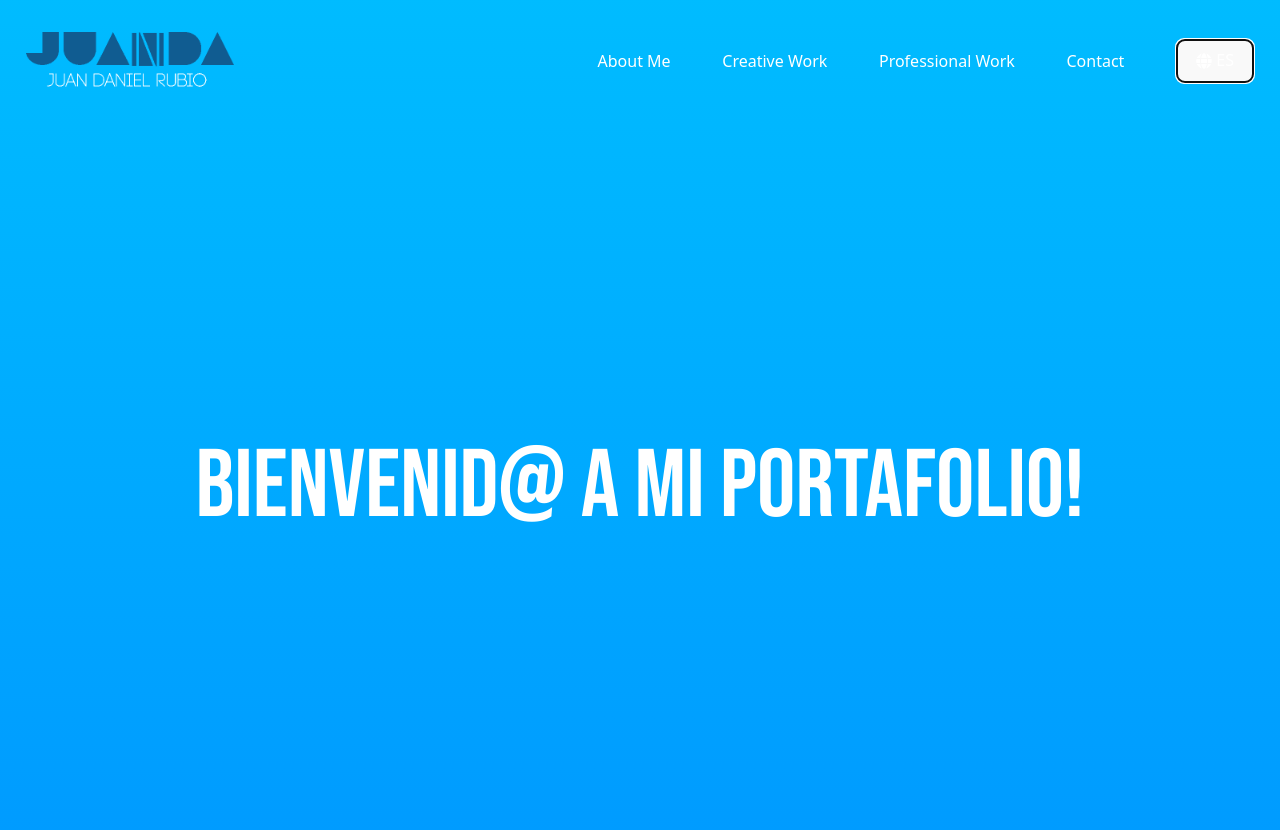
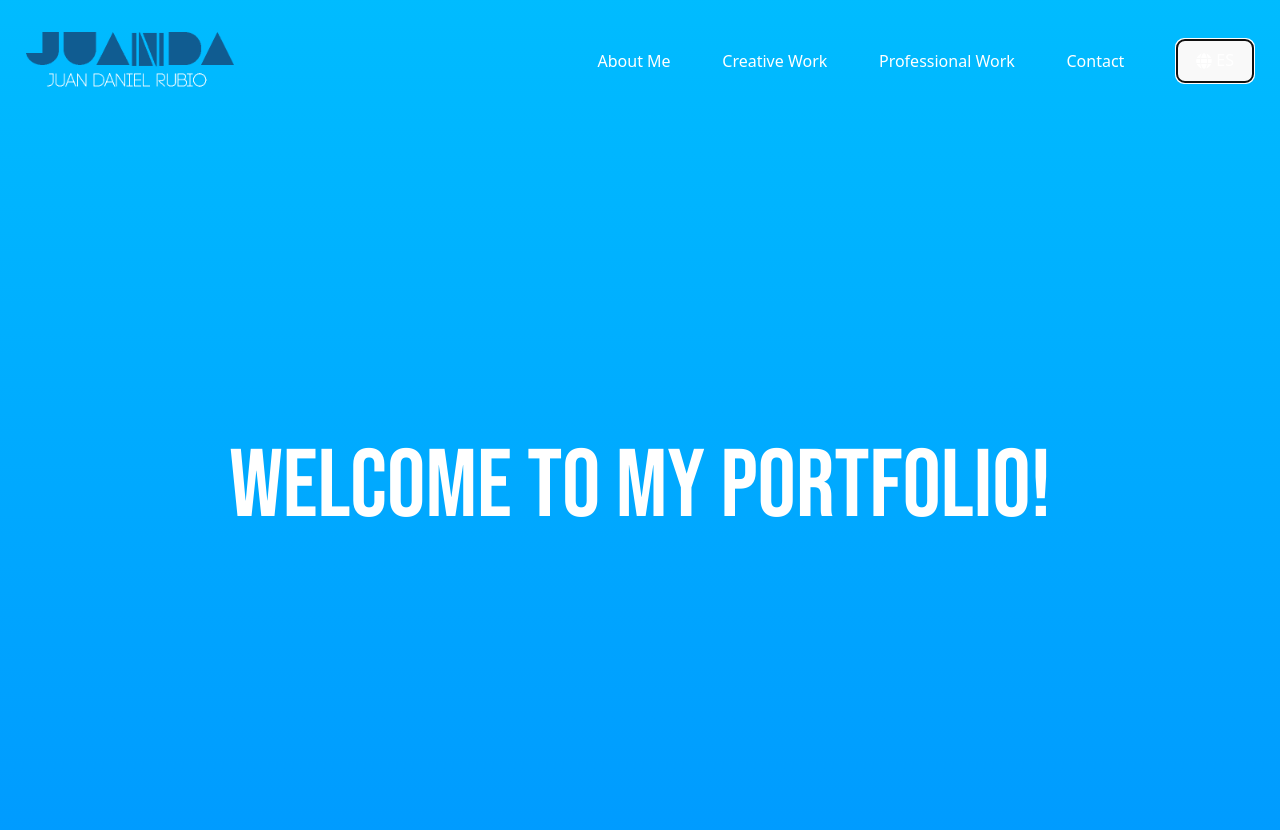
Before and after one commit to JdR2V/portfolio2, a React (Vite) app: page / in a window 1280 px wide. Both pictures are taken after a click on the button "EN". Shown: the top 830 px of the page. Built offline with nearby package versions, Linux system fonts and the light colour scheme.

Commit message:
Language patch: 50% done?

```diff
--- a/src/App.jsx
+++ b/src/App.jsx
@@ -11,6 +11,7 @@ import logoDark from "./assets/images/logo-dark.png";
 
 //Importing Components
 import Welcome from "./Components/welcome";
+import Bienvenidos from "./Components/bienvenidos";
 import AboutMe from "./Components/aboutMe";
 import Contact from "./Components/contact";
 import Professional from "./Components/professional";
@@ -21,8 +22,13 @@ gsap.registerPlugin(useGSAP,ScrollTrigger,ScrollSmoother,ScrollToPlugin,SplitTex
 
 export default function PortfolioPage() {
   const [showButton, setShowButton] = useState(false);
-  const [language, setLanguage] = useState("es");
+  const savedLanguage = localStorage.getItem("language") || "es";
+  const [language, setLanguage] = useState(savedLanguage);
   const circleRef = useRef(null);
+
+
+
+
 
  {/* Scroll to top button visibility based on scroll position */}
   useEffect(() => {
@@ -38,7 +44,7 @@ export default function PortfolioPage() {
   };
 
 
-  {/* Smooth scrolling to sections */}
+{/* Smooth scrolling to sections */}
   const scrollToSection = (sectionId) => {
     const section = document.getElementById(sectionId);
     if (section) {
@@ -50,26 +56,30 @@ export default function PortfolioPage() {
     }
   }
 
+{/* Language toggle function */}
   const toggleLanguage = () => {
     const newLang = language === "en" ? "es" : "en";
+    setLanguage(newLang);
+    localStorage.setItem("language", newLang);
     const circle = circleRef.current;
 
 
     gsap.to(circle, {
       scale: 100,
-      duration: 0.8,
+      duration: 0.09,
       ease: "power2.easeInOut",
       onComplete: () => {
 
         setLanguage(newLang)
         gsap.to(circle, {
           scale: 0,
-          duration: 0.8,
+          duration: 0.9,
           ease: "power2.inOut",
         })
       }
     })
   };
+
 
   {/* Text content based on language */}
 
@@ -79,7 +89,7 @@ export default function PortfolioPage() {
     creative: language === "en" ? "Creative Work" : "Trabajo Creativo",
     professional: language === "en" ? "Professional Work" : "Trabajo Profesional",
     contact: language === "en" ? "Contact" : "Contacto",
-    welcome: language === "en" ? "Welcome to My Portfolio" : "Bienvenido a Mi Portafolio",
+    welcome: language === "en" ? <Welcome /> : <Bienvenidos />,
     aboutDesc: language === "en" ? "This is a brief introduction about who I am, my background, and what I do." : "Esta es una breve introducción sobre quién soy, mi experiencia y lo que hago.",
     creativeDesc: language === "en" ? "Showcase of my artistic, design, or multimedia projects." : "Exposición de mis proyectos artísticos, de diseño o multimedia.",
     professionalDesc: language === "en" ? "Highlight of serious or client-based projects, job experience, or case studies." : "Destacado de proyectos serios o para clientes, experiencia laboral o estudios de caso.",
@@ -140,7 +150,7 @@ export default function PortfolioPage() {
       <main className="pt-24 space-y-20 px-4 sm:px-6 md:px-12 lg:px-24 xl:px-32">
         {/* Home Section */}
         <section id="home" className="min-h-screen flex items-center justify-center bg-transparent text-center">
-          <Welcome />
+          {text.welcome}
         </section>
 
         {/* About Me Section */}
--- /dev/null
+++ b/src/Components/bienvenidos.jsx
@@ -0,0 +1,13 @@
+function Bienvenidos(){
+    return (
+        <div>
+            <h2 class="text-white text-8xl pb-4 font-bebas-neue">Bienvenid@ a mi portafolio!</h2>
+
+
+        </div>
+
+
+    )
+}
+
+export default Bienvenidos;
--- a/src/Components/welcome.jsx
+++ b/src/Components/welcome.jsx
@@ -1,10 +1,12 @@
 function Welcome(){
     return (
         <div>
-            <h2 class="text-white text-8xl pb-4 font-bebas-neue">Bienvenid@ a mi portafolio!</h2>
+            <h2 class="text-white text-8xl pb-4 font-bebas-neue">Welcome to my portfolio!</h2>
 
 
         </div>
+
+
     )
 }
 
```
Also changed, not shown: src/Components/contacto.jsx (added), src/Components/profesional.jsx (added), src/Components/sobreMi.jsx (added), src/Components/trabajos.jsx (added).
